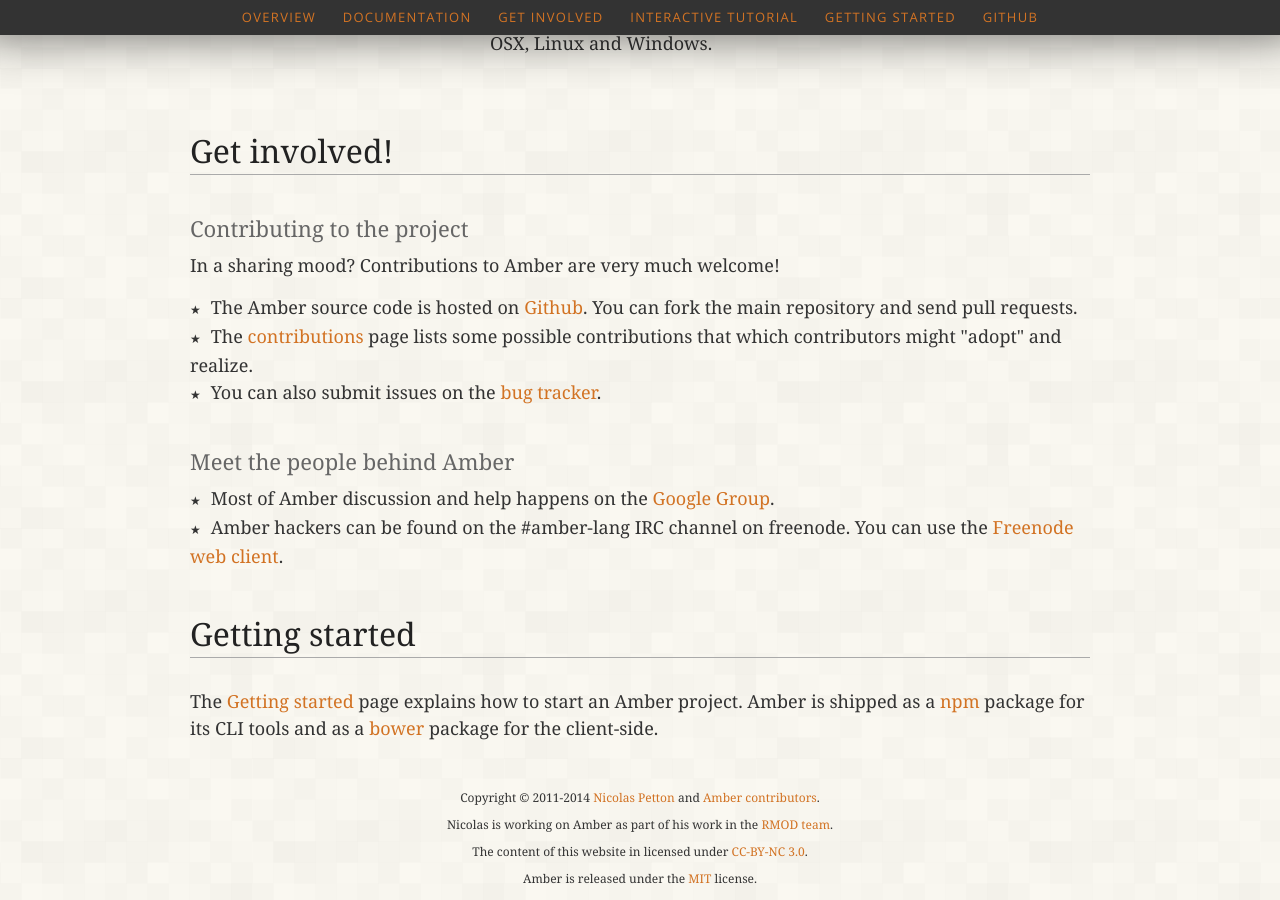
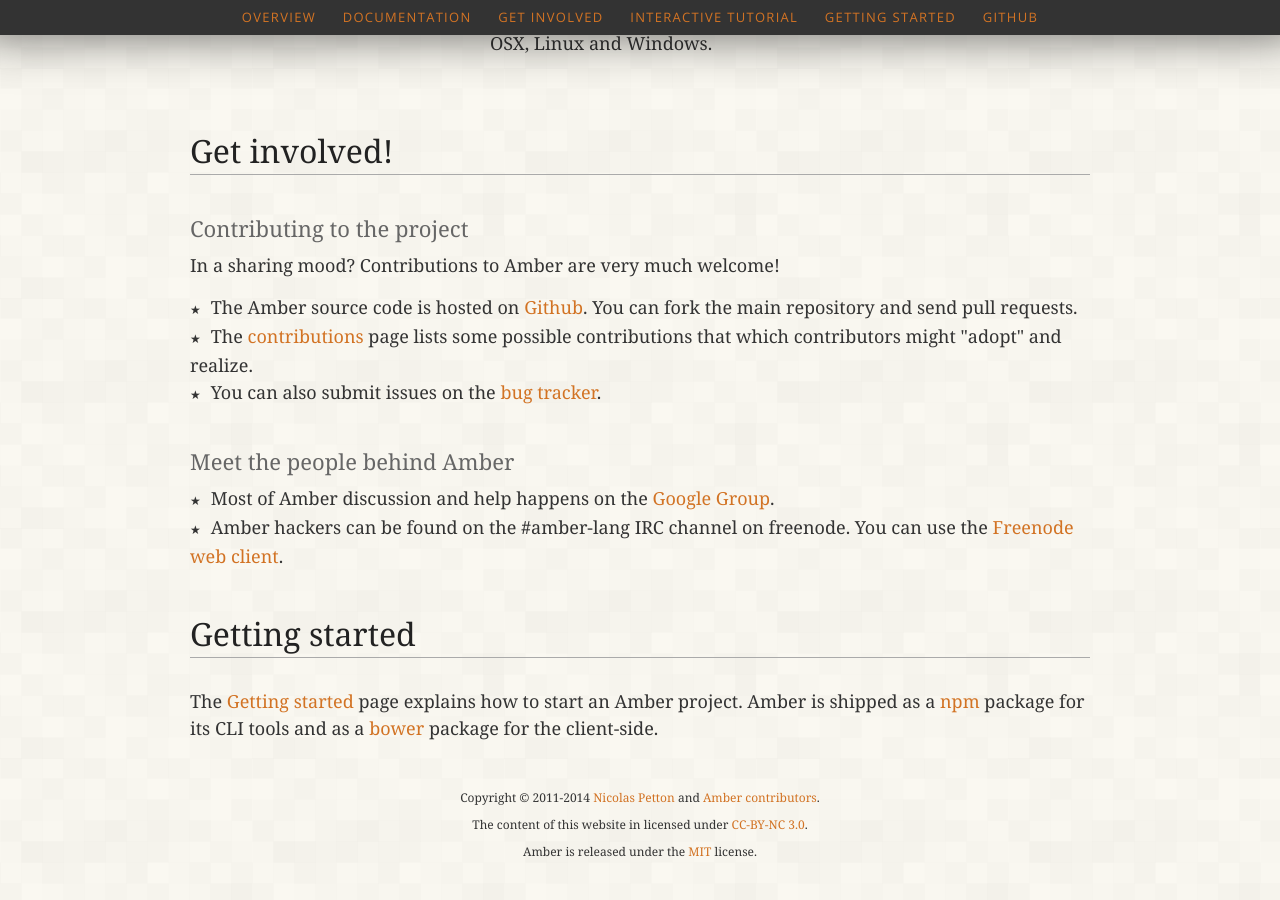
Before and after one commit to amber-smalltalk/amber-website, a Jekyll site: the page built from index.html, in a window 1280 px wide and 900 px high, scrolled down 1541 px. Built offline with Jekyll 4.4.1, drawn with Linux system fonts in a browser that asks for light colours; some web fonts are replaced; comment, search, counter and statistics services are not loaded; after the commit the page ends 2414 px from its top, so only the background shows below that.

Commit message:
removed RMOD association

```diff
--- a/_layouts/index.html
+++ b/_layouts/index.html
@@ -111,7 +111,7 @@
 
       <div id="footer">
 	<div class="main">
-	  <p>Copyright © 2011-2014 <a href="http://www.nicolas-petton.fr">Nicolas Petton</a> and <a href="https://github.com/amber-smalltalk/amber/contributors">Amber contributors</a>.</p><p> Nicolas is working on Amber as part of his work in the <a href="http://rmod.lille.inria.fr">RMOD team</a>.</p>
+	  <p>Copyright © 2011-2014 <a href="http://www.nicolas-petton.fr">Nicolas Petton</a> and <a href="https://github.com/amber-smalltalk/amber/contributors">Amber contributors</a>.</p>
 	  <p>The content of this website in licensed under <a href="http://creativecommons.org/licenses/by-nc/3.0/">CC-BY-NC 3.0</a>.</p>
 	  <p>Amber is released under the <a href="https://github.com/amber-smalltalk/amber/blob/master/LICENSE">MIT</a> license.</p>
 	</div>
```
